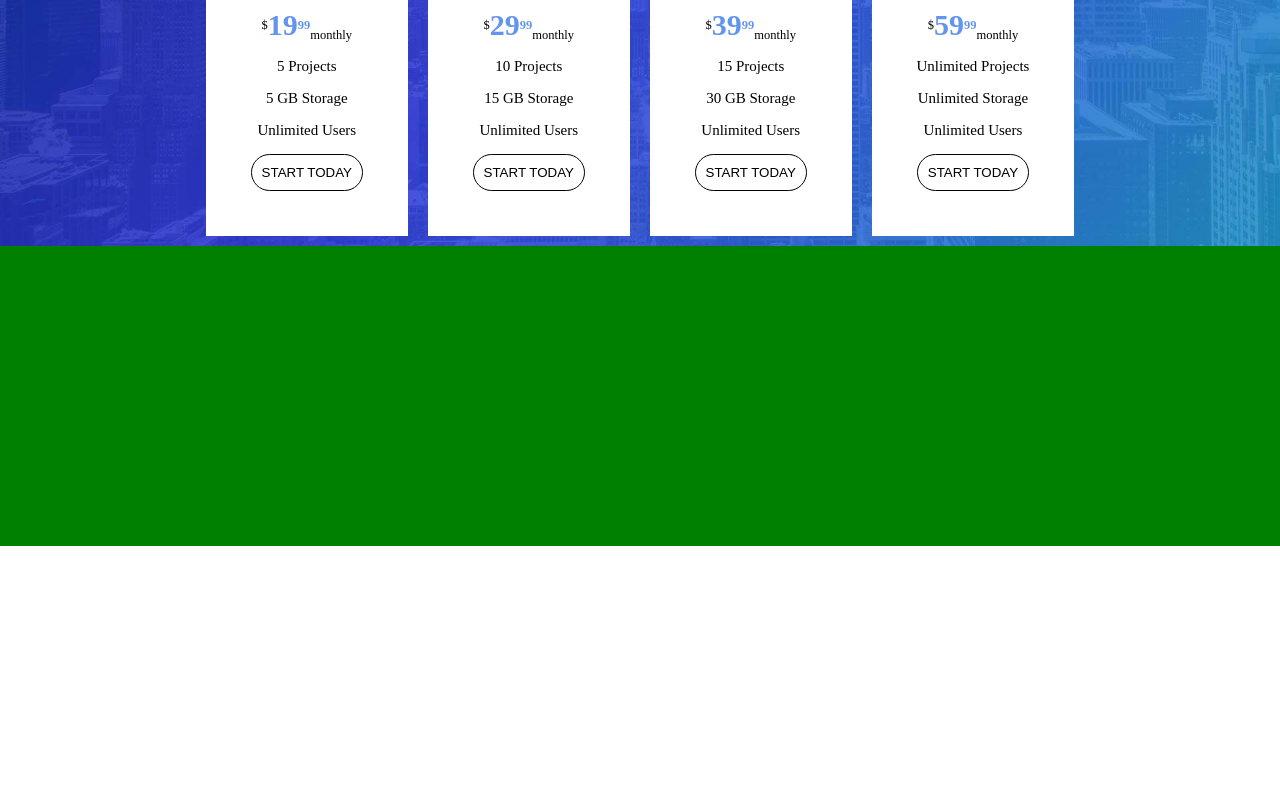
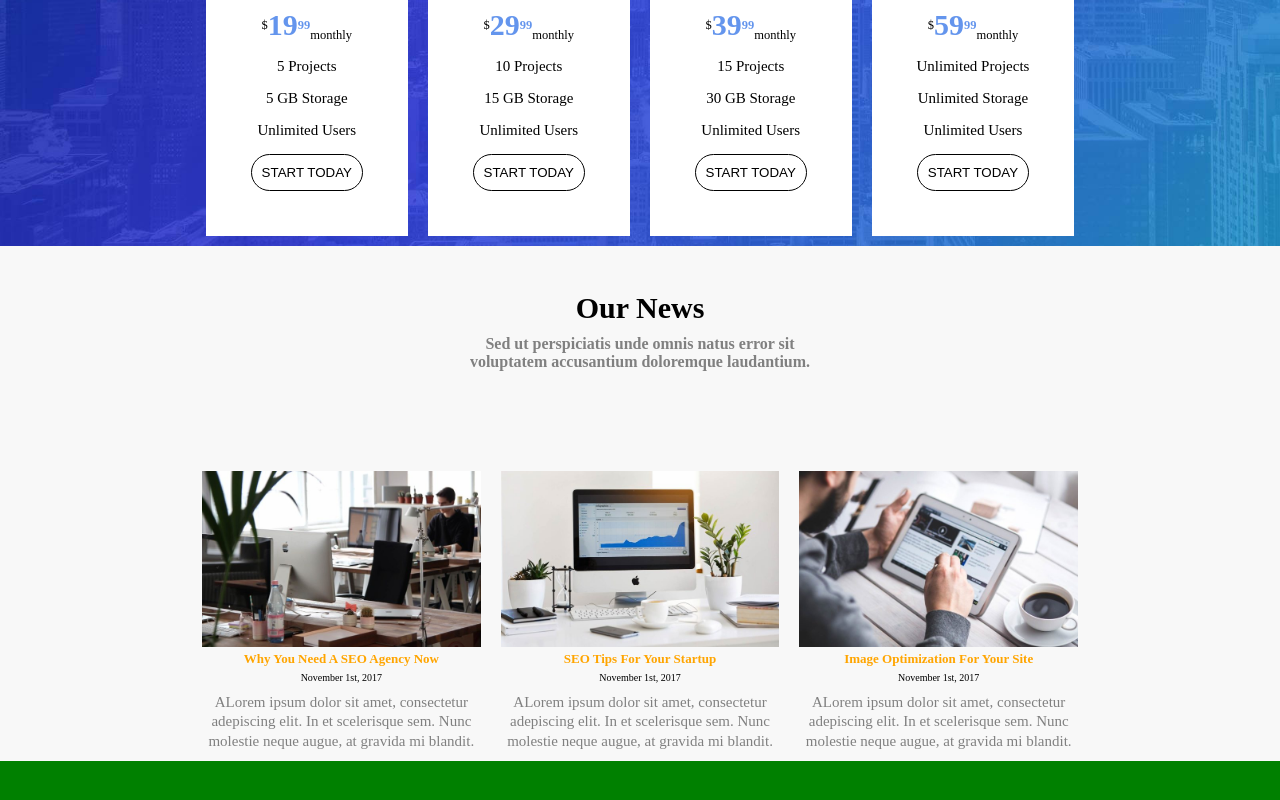
Before and after one commit to GianniPio/proj-html-vuejs, a Vue app: page / in a window 1280 px wide. Shown: the part 3153-3953 px from the top of the page. Before the commit the page ends 3699 px from the top, so only its background shows below. Built offline with nearby package versions, Linux system fonts and the light colour scheme.

Commit message:
add News components

```diff
--- /dev/null
+++ b/src/components/News.vue
@@ -0,0 +1,94 @@
+<template>
+    <section id="news">
+
+        <div id="container">
+
+            <div class="sopra">
+                <h1>
+                    Our News
+                </h1>
+                <p>
+                    Sed ut perspiciatis unde omnis natus error sit voluptatem accusantium doloremque laudantium.
+                </p>
+            </div>
+
+            <div class="centro">
+                <NewsElem v-for="box, i in boxs" :key="i" :element="box"/>
+            </div>
+
+        </div>
+    </section>
+</template>
+
+<script>
+
+import NewsElem from "@/components/NewsElem.vue"
+
+export default {
+  name: 'News',
+  components: {
+      NewsElem
+  },
+  data() {
+      return {
+          boxs : [
+              {
+                  image: "related-service-2-700x441.jpg",
+                  title: "Why You Need A SEO Agency Now",
+                  date: "November 1st, 2017",
+                  text: "ALorem ipsum dolor sit amet, consectetur adepiscing elit. In et scelerisque sem. Nunc molestie neque augue, at gravida mi blandit."
+              },
+              {
+                  image: "related-service-4-700x441.jpg",
+                  title: "SEO Tips For Your Startup",
+                  date: "November 1st, 2017",
+                  text: "ALorem ipsum dolor sit amet, consectetur adepiscing elit. In et scelerisque sem. Nunc molestie neque augue, at gravida mi blandit."
+              },
+              {
+                  image: "blog-post-6-700x441.jpg",
+                  title: "Image Optimization For Your Site",
+                  date: "November 1st, 2017",
+                  text: "ALorem ipsum dolor sit amet, consectetur adepiscing elit. In et scelerisque sem. Nunc molestie neque augue, at gravida mi blandit."
+              }
+          ]
+      }
+  }
+}
+</script>
+
+<style scoped lang="scss">
+
+#news {
+    background-color: #f8f8f8;
+    height: auto;
+
+    #container {
+        width: 70%;
+        margin: 0 auto;
+
+        .sopra {
+            text-align: center;
+            width: 60%;
+            margin: 0 auto;
+            padding: 5% 0 10% 0;
+
+            h1 {
+                font-size: 30px;
+                padding-bottom: 2%;
+            }
+
+            p {
+                color: grey;
+                font-weight: bold;
+                width: 70%;
+                text-align: center;
+                margin: 0 auto;
+            }
+        }
+
+        .centro {
+            display: flex;
+        }
+    }
+}
+</style>
--- /dev/null
+++ b/src/components/NewsElem.vue
@@ -0,0 +1,48 @@
+<template>
+    <div class="box">
+        <img :src="require(`../assets/images/${element.image}`)" :alt="element.title">
+        <span class="title">{{element.title}}</span>
+        <span class="data">{{element.date}}</span>
+        <p>{{element.text}}</p>
+    </div>
+</template>
+
+<script>
+export default {
+  name: 'NewsElem',
+  props: {
+      element: Object,
+  }
+}
+</script>
+
+<style scoped lang="scss">
+.box {
+
+    margin: 10px;
+    text-align: center;
+
+    img {
+        width: 100%;
+    }
+
+    .title {
+        font-weight: bold;
+        font-size: 13px;
+        color: orange;
+        display: block;
+    }
+
+    .data {
+        font-size: 10px;
+        padding-bottom: 10px;
+        display: inline-block;
+    }
+
+    p {
+        line-height: 130%;
+        font-size: 15px;
+        color: grey;
+    }
+}
+</style>
--- a/src/components/SeoMain.vue
+++ b/src/components/SeoMain.vue
@@ -4,6 +4,7 @@
       <What/>
       <Where/>
       <Plans/>
+      <News/>
     </main>
 </template>
 
@@ -13,6 +14,7 @@ import Who from "@/components/Who.vue"
 import What from "@/components/What.vue"
 import Where from "@/components/Where.vue"
 import Plans from "@/components/Plans.vue"
+import News from "@/components/News.vue"
 
 export default {
   name: 'SeoMain',
@@ -20,7 +22,8 @@ export default {
     Who,
     What,
     Where,
-    Plans
+    Plans,
+    News
   }
 }
 </script>
```
